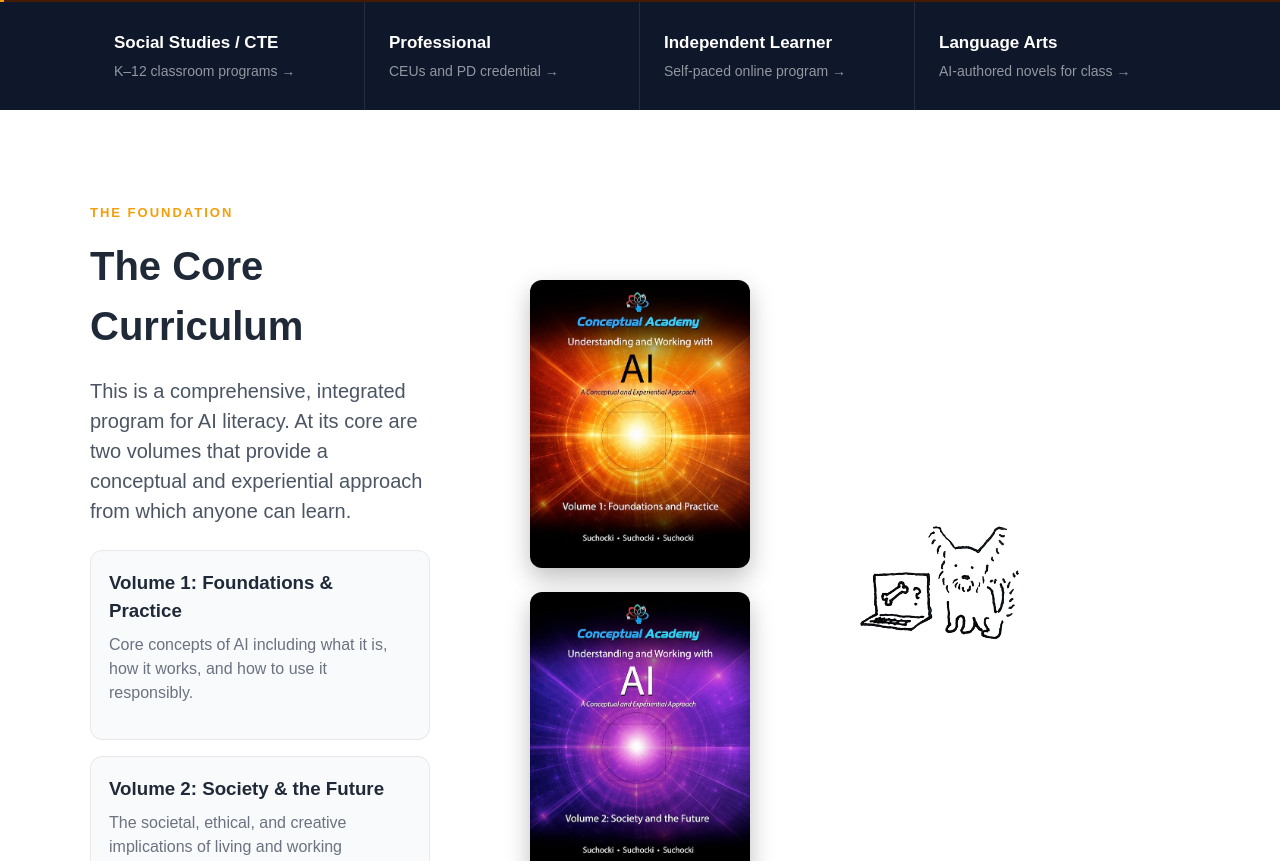
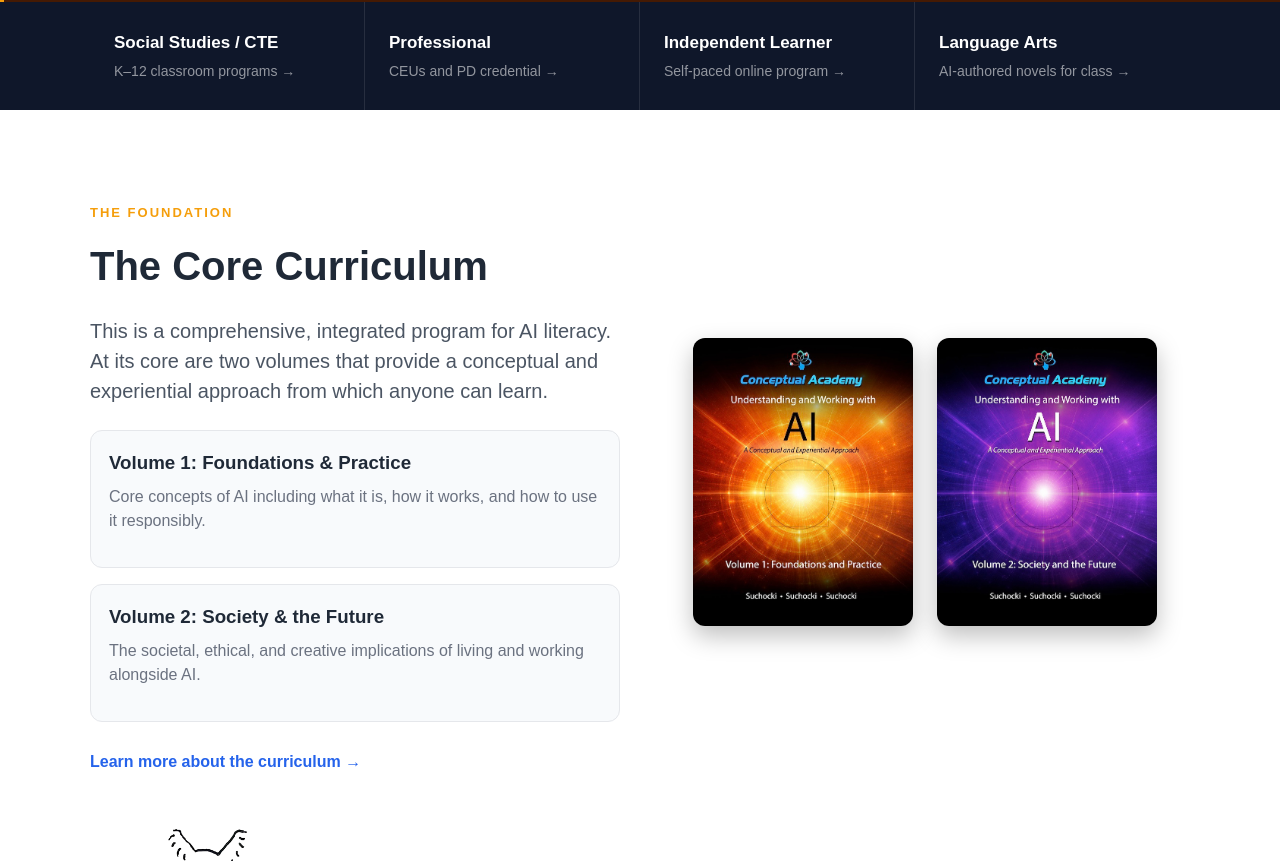
Before and after one commit to Suchocki88/UnderstandingAI.ai, a Next.js app: page / in a window 1280 px wide. Shown: the part 619-1480 px from the top of the page. Built offline with nearby package versions, Linux system fonts and the light colour scheme.

Commit message:
Change grid column min width from 320px to 480px

```diff
--- a/app/page.tsx
+++ b/app/page.tsx
@@ -74,7 +74,7 @@ export default function Page() {
             maxWidth: 1100,
             margin: "0 auto",
             display: "grid",
-            gridTemplateColumns: "repeat(auto-fit, minmax(320px, 1fr))",
+            gridTemplateColumns: "repeat(auto-fit, minmax(480px, 1fr))",
             gap: 40,
             alignItems: "center",
           }}
```
